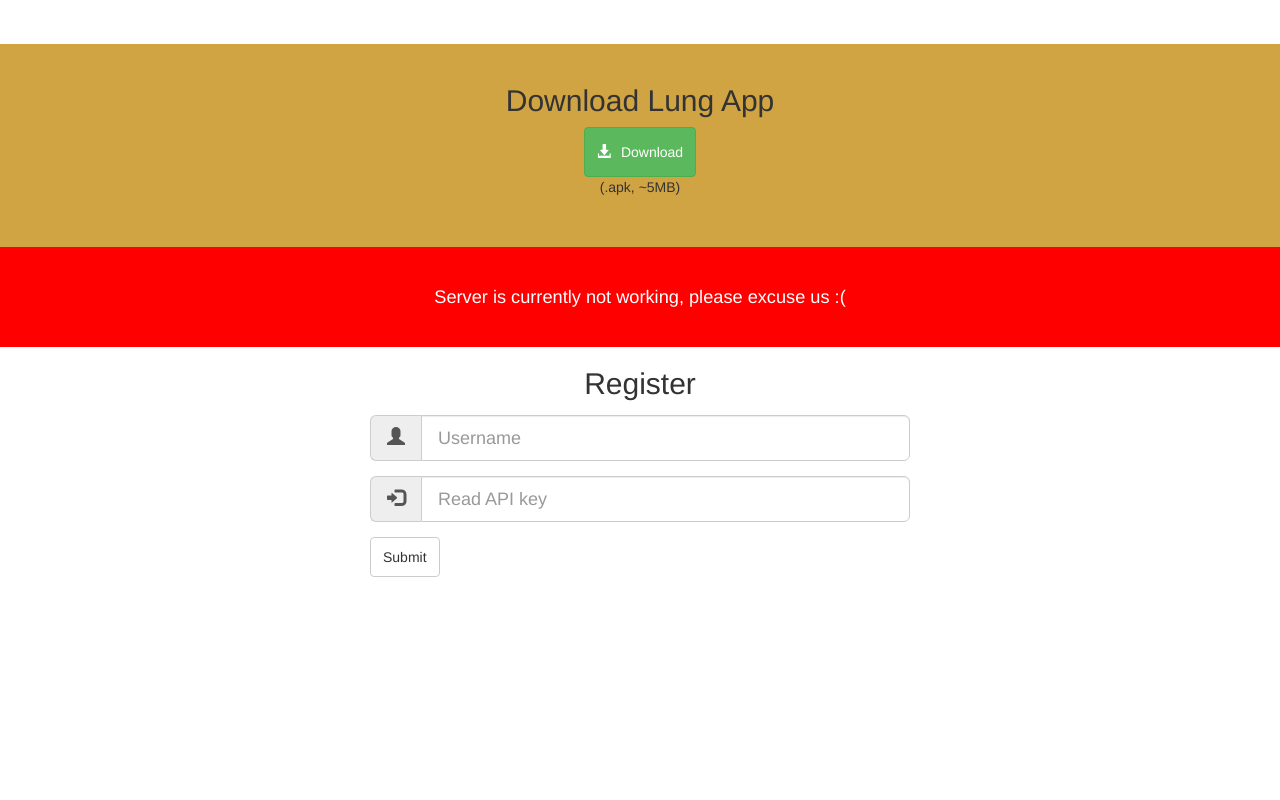
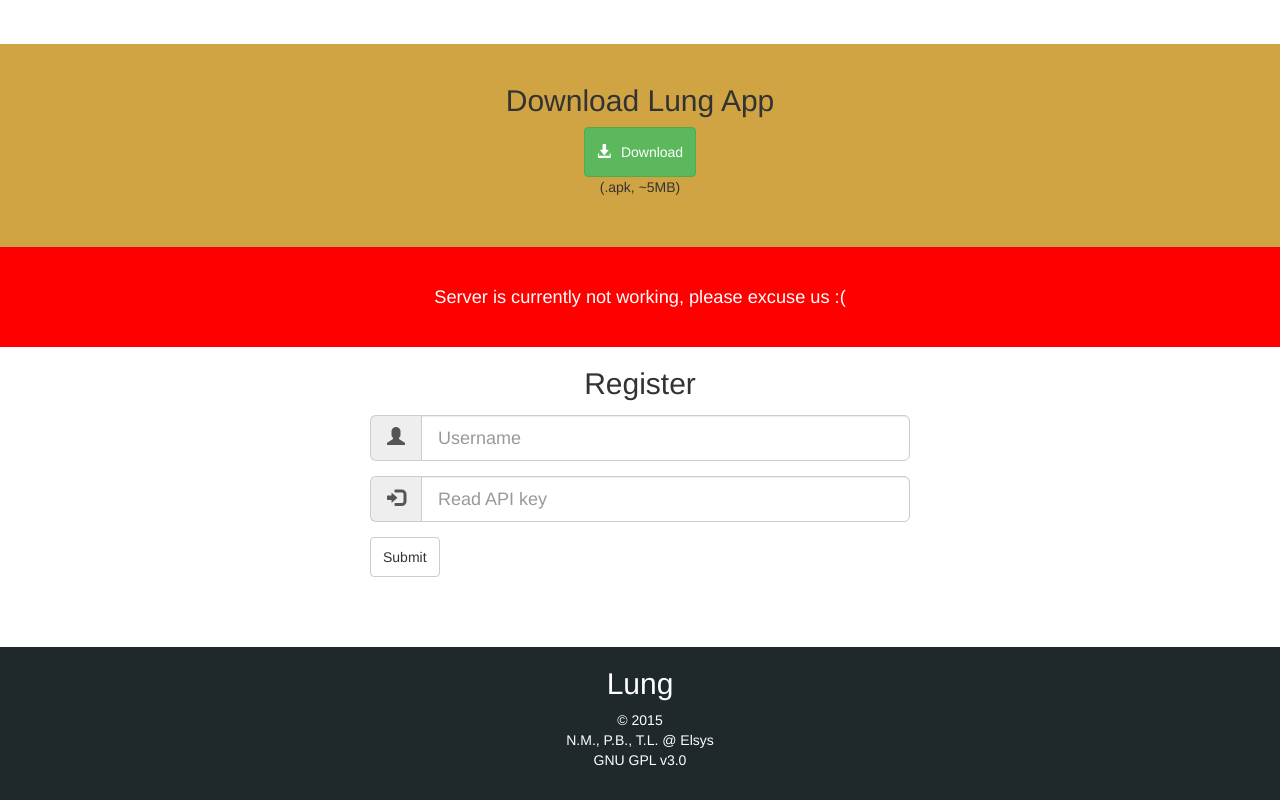
Before and after one commit to 3phase/architectures, a plain HTML site: page index.html in a window 1280 px wide. Shown: the part 856-1656 px from the top of the page. Before the commit the page ends 1503 px from the top, so only its background shows below. Drawn offline with nearby package versions, Linux system fonts and the light colour scheme; no server answers.

Commit message:
Updated footer

```diff
--- a/css/custom.css
+++ b/css/custom.css
@@ -34,6 +34,18 @@ h1,h2,h3,h4,h5,h6 {
 .sub_container div {
 	margin: 15px;
 }
+#footer {
+	/*height: 200px;*/
+	background-color: #1F292C;
+	color: #FFF;
+	padding: 0 0 20px;
+}
+#footer p {
+	text-align: center;
+}
+#footer a {
+	color: #FFF;
+}
 @media(max-width: 900px) {
 	.sub_container {
 		width: 100%;
--- a/index.html
+++ b/index.html
@@ -122,6 +122,12 @@
 			</div>
     	</div>
     </div>
+    <div id="footer">
+    	<div class="container">
+    		<h2>Lung</h2>
+    		<p>&copy; 2015<br>N.M., P.B., T.L. @ <a href="http://tues.bg" target="_blank">Elsys</a> <br> <a href="http://www.gnu.org/licenses/gpl-3.0.en.html" target="_blanK">GNU GPL v3.0</a></p>
+    	</div>
+    </div>
 
 	<script src="https://ajax.googleapis.com/ajax/libs/jquery/1.11.2/jquery.min.js"></script>
   	<script src="js/bootstrap.min.js"></script>
```
